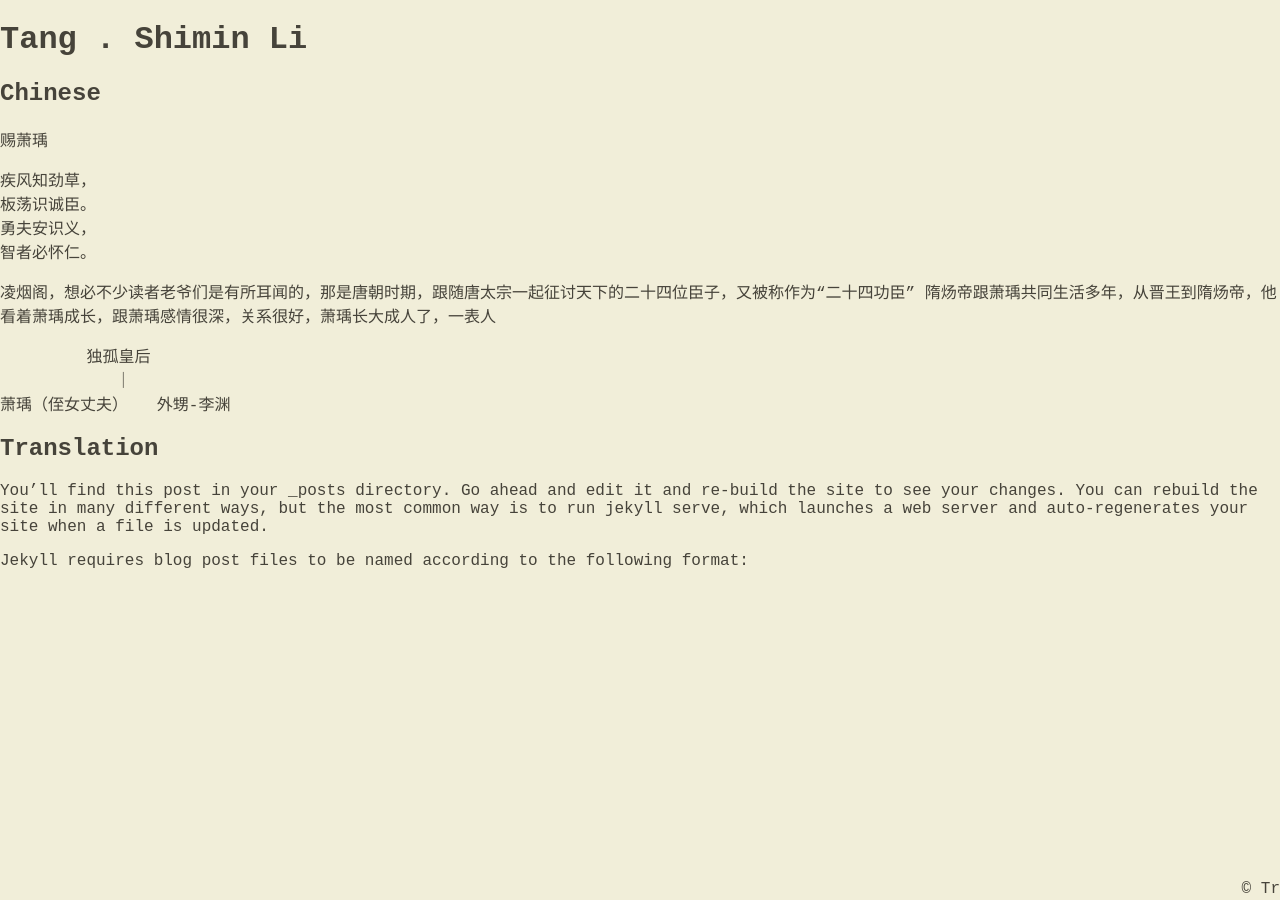
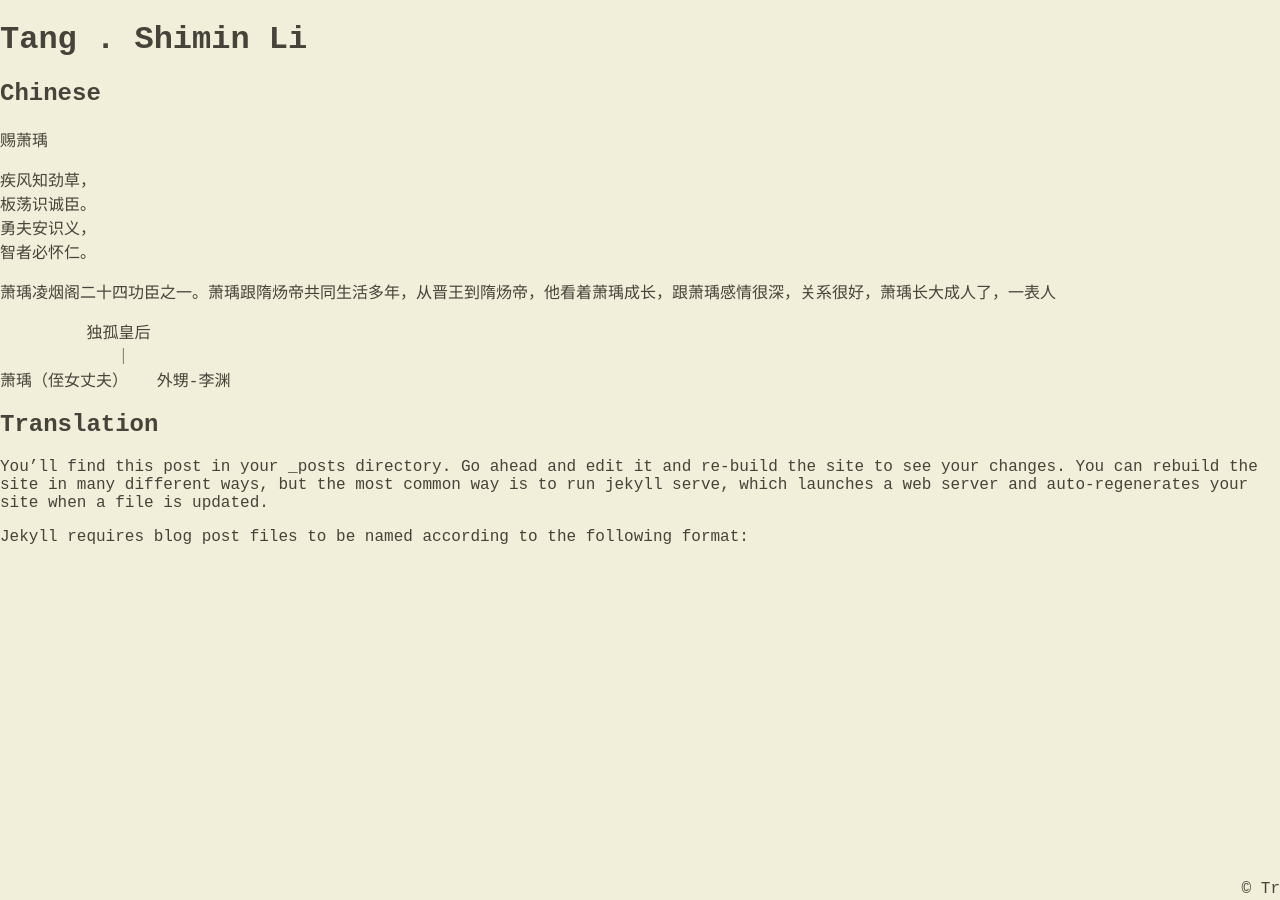
Before and after one commit to Triticum01/Triticum01.github.io, a Jekyll site: the page built from _posts/2022-02-22-Shimin-Li.md, in a window 1280 px wide. Built offline with Jekyll 4.4.1, drawn with Linux system fonts in a browser that asks for light colours; nearby versions of some CDN libraries.

Commit message:
Update 2022-02-22-Shimin-Li.md

```diff
--- a/_posts/2022-02-22-Shimin-Li.md
+++ b/_posts/2022-02-22-Shimin-Li.md
@@ -7,6 +7,7 @@ categories: jekyll update
 
 
 ## Chinese
+
 赐萧瑀
 
 
@@ -16,8 +17,7 @@ categories: jekyll update
 智者必怀仁。
 
 
-凌烟阁，想必不少读者老爷们是有所耳闻的，那是唐朝时期，跟随唐太宗一起征讨天下的二十四位臣子，又被称作为“二十四功臣”
-隋炀帝跟萧瑀共同生活多年，从晋王到隋炀帝，他看着萧瑀成长，跟萧瑀感情很深，关系很好，萧瑀长大成人了，一表人
+萧瑀凌烟阁二十四功臣之一。萧瑀跟隋炀帝共同生活多年，从晋王到隋炀帝，他看着萧瑀成长，跟萧瑀感情很深，关系很好，萧瑀长大成人了，一表人
 
              独孤皇后
                 ｜
```
